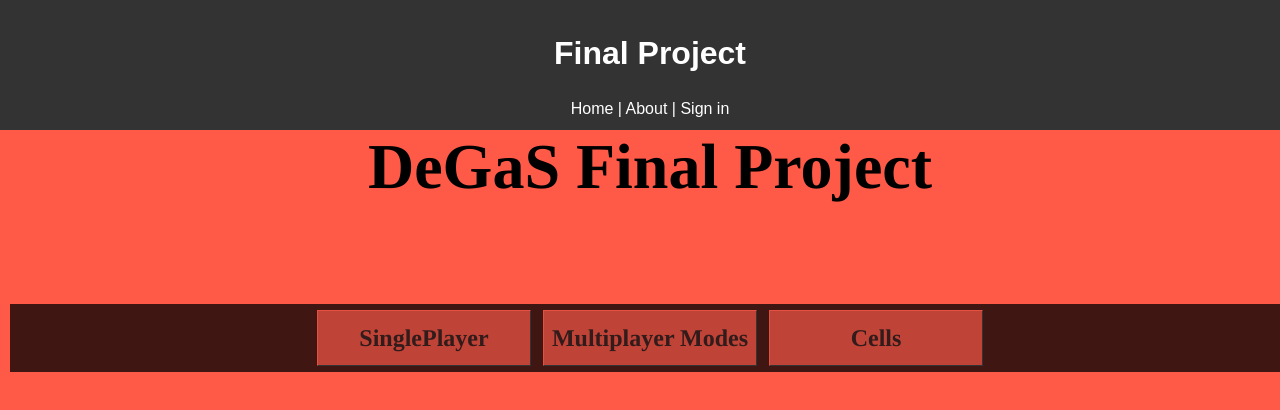
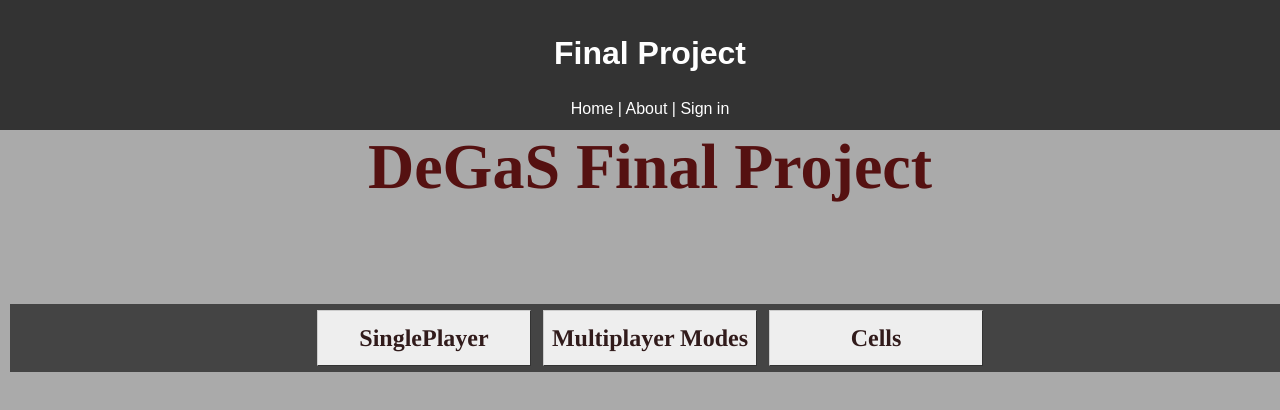
Before and after one commit to 6gav/FinalProject, a React (Create React App) app in the folder client/: page / in a window 1280 px wide. Shown: the top 410 px of the page. Built offline with nearby package versions, Linux system fonts and the light colour scheme.

Commit message:
Color Scheme Changes

```diff
--- a/client/src/components/pages/Home.css
+++ b/client/src/components/pages/Home.css
@@ -3,7 +3,7 @@
     left: 50%;
     bottom: 25%;
     transform: translate(-50%,0);
-    background-color: #401612;
+    background-color: #444;
     display: flex;
     align-items: center;
     justify-content: center;
@@ -11,12 +11,13 @@
 
 }
 .Page{
-    background-color: #FF5948;
+    background-color: #aaa;
     padding: 0px 10px 70% 10px;
 }
 .Title{
     font: bold 64px Times;
     display: flex;
+    color: #511;
     align-items: center;
     justify-content: center;
     padding: 0px 10px 100px 10px;
@@ -27,13 +28,13 @@
     height: 50px;
     font: bold 24px Times;
     text-decoration: none;
-    background-color: #BF4336;
+    background-color: #eee;
     color: #311b1b;
     padding: 2px 6px 2px 6px;
-    border-top: 1px solid #E55041;
+    border-top: 1px solid #ccc;
     border-right: 1px solid #333333;
     border-bottom: 1px solid #333333;
-    border-left: 1px solid #E55041;display: flex;
+    border-left: 1px solid #ccc;display: flex;
     align-items: center;
     justify-content: center;
 
@@ -41,7 +42,7 @@
 
 .button:hover{
 
-    background-color: #7F2C24;
+    background-color: #eee;
     color:#000;
     transform: rotateX(10%);
 }
```
